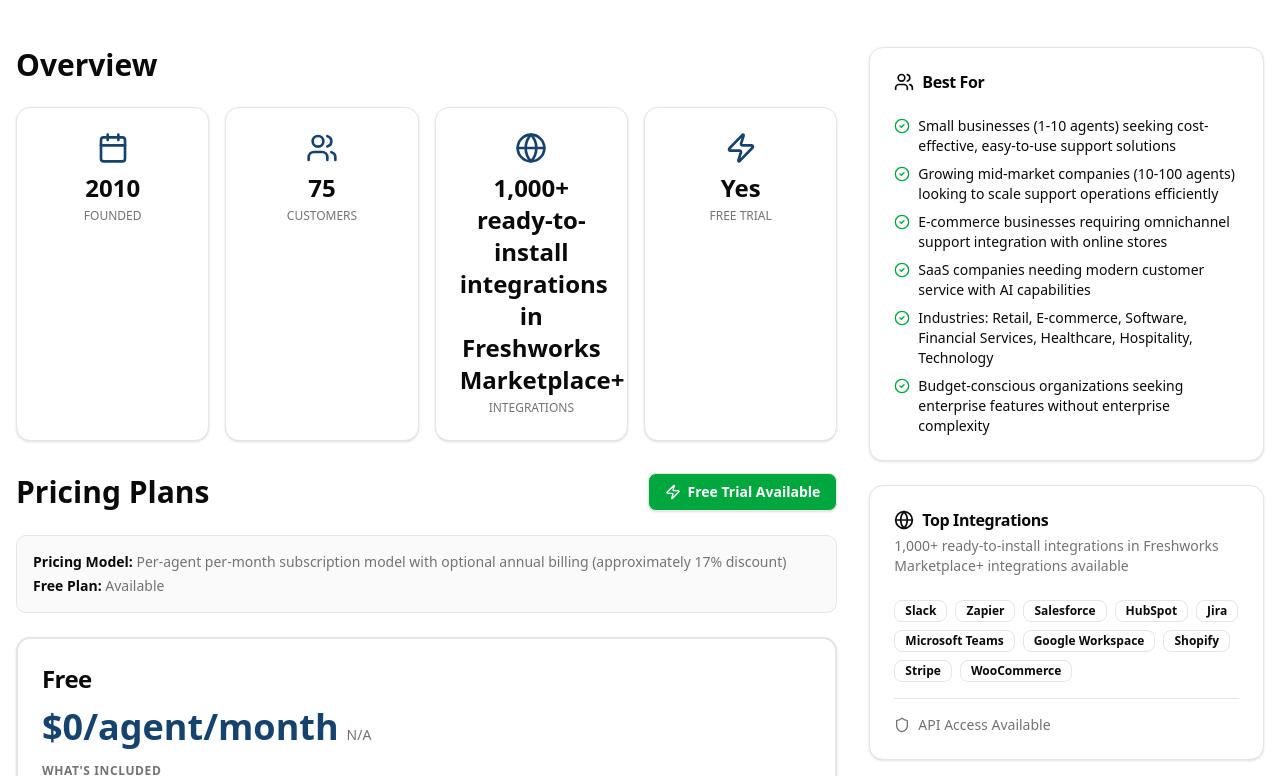
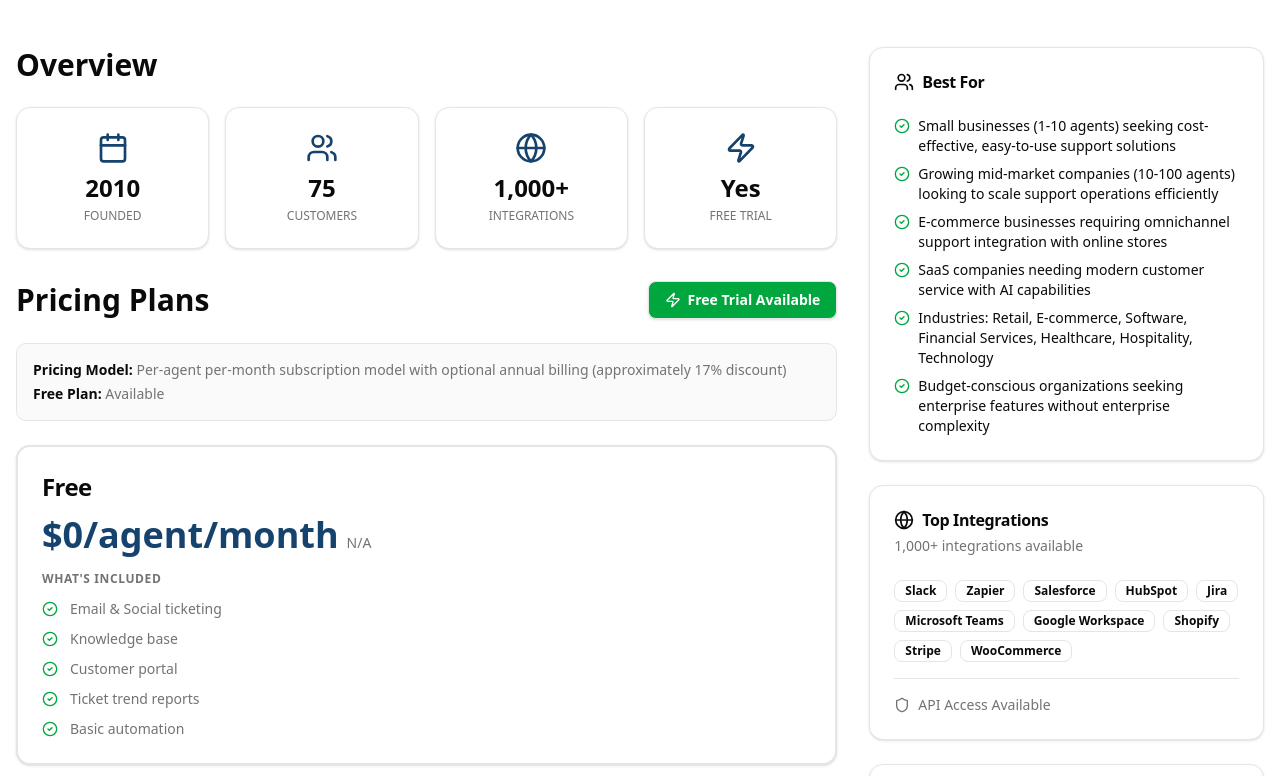
Before and after one commit to artugam/customer-service-directory, a Next.js app: page /platform/freshdesk in a window 1280 px wide. Shown: the part 596-1372 px from the top of the page. Built offline with nearby package versions, Linux system fonts and the light colour scheme.

Commit message:
feat: improve platforms data

```diff
--- a/src/app/platform/[id]/page.tsx
+++ b/src/app/platform/[id]/page.tsx
@@ -249,9 +249,9 @@
                   <CardContent className="p-6 text-center">
                     <Globe className="h-8 w-8 text-primary mx-auto mb-2" />
                     <div className="text-2xl font-bold mb-1">
-                      {typeof platform.integrations.total_integrations === 'number'
-                        ? platform.integrations.total_integrations
-                        : platform.integrations.total_integrations}+
+                      {platform.integrations.total_integrations === "Not provided"
+                        ? <span className="text-xl text-muted-foreground">N/A</span>
+                        : platform.integrations.total_integrations}
                     </div>
                     <div className="text-xs text-muted-foreground uppercase">
                       Integrations
@@ -428,7 +428,9 @@
                   Top Integrations
                 </CardTitle>
                 <CardDescription>
-                  {platform.integrations.total_integrations}+ integrations available
+                  {platform.integrations.total_integrations === "Not provided"
+                    ? "Integrations available"
+                    : `${platform.integrations.total_integrations} integrations available`}
                 </CardDescription>
               </CardHeader>
               <CardContent>
```
Also changed, not shown: src/data/platforms.json.
